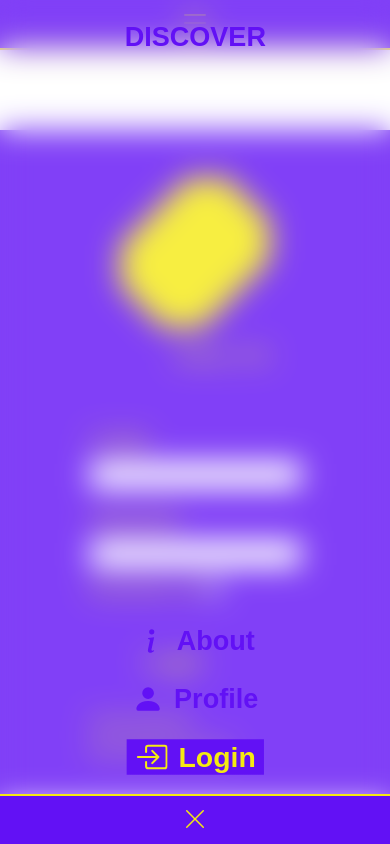
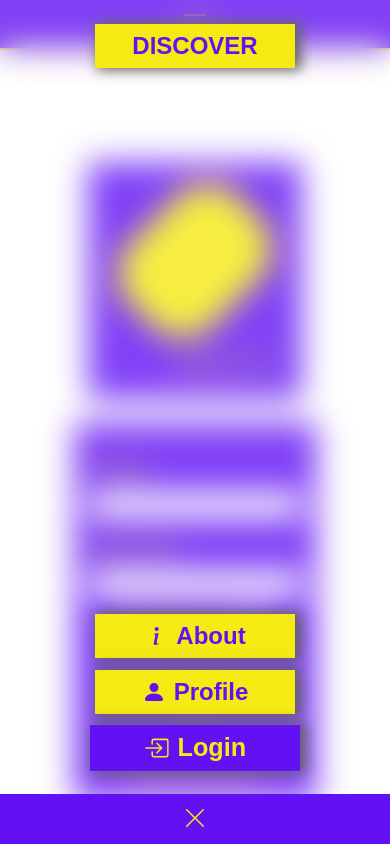
Before and after one commit to SimonXVB/CSS-Shenanigans, a React (Vite) app in the folder Gallery/: page /login in a window 390 px wide. Both pictures are taken after a click on the button 195 px from the left and 25 px from the top of the page. Shown: the top 844 px of the page. Built offline with nearby package versions, Linux system fonts and the light colour scheme; a web font is replaced by a local one.

Commit message:
Gallery -- Touched up styling a bit

```diff
--- a/Gallery/src/Login/login.css
+++ b/Gallery/src/Login/login.css
@@ -111,23 +111,38 @@
 
 @media (max-width: 450px) {
     #form-wrapper {
+        background-color: transparent;
         box-shadow: none;
         margin-inline: 0;
-        width: 100%;
+        padding-inline: 24px;
+    }
+
+    #login-form {
+        align-items: center;
+        background-color: #6211F5;
+        padding: 16px;
     }
 
     #login-right {
         border-left: 0;
         padding-left: 0;
+        background-color: #6211F5;
+        padding: 24px;
+        padding-inline: 32px;
     }
 
     #login-right img {
         height: 150px;
     }
 
+    #login-right p {
+        margin-bottom: 0;
+    }
+
     #form-links {
         margin-top: 24px;
         flex-direction: column;
+        align-items: center;
         gap: 0px;
     }
 }
--- a/Gallery/src/Navbar/Button/button.css
+++ b/Gallery/src/Navbar/Button/button.css
@@ -35,3 +35,14 @@
 a {
     text-decoration: none;
 }
+
+@media (width < 799px) {
+    .navbar-button {
+        font-size: 1.5rem;
+        background-color: #F5EA12;
+        color: #6211F5;
+        padding-block: 8px;
+        width: 100%;
+        box-shadow: 4px 0px 12px 2px #646464;
+    }
+}
--- a/Gallery/src/Navbar/Mobile Navbar/MobileNavbar.tsx
+++ b/Gallery/src/Navbar/Mobile Navbar/MobileNavbar.tsx
@@ -1,4 +1,4 @@
-import { useEffect, useState } from "react"
+import { useRef, useState } from "react"
 import "./mobileNavbar.css"
 import { Button } from "../Button/Button";
 import { NavLink, useLocation } from "react-router";
@@ -11,29 +11,36 @@ interface NavInterface {
 export function MobileNavbar({ active, setActive }: NavInterface) {
     const [open, setOpen] = useState(false);
     const location = useLocation();
+    const navRef = useRef<HTMLElement>(null);
 
     function navClick() {
-        setOpen(false)
+        toggleNavbar(false);
         window.scrollTo(0, 0);
     };
 
-    useEffect(() => {
-        if(open) {
+    function toggleNavbar(isOpen: boolean) {
+        if(isOpen) {
+            setOpen(true);
+
             document.body.style.overflow = "hidden";
         } else {
+            navRef.current!.style.animation = "fade-out 150ms forwards ease-in";
+
+            navRef.current!.onanimationend = () => setOpen(false);
+
             document.body.style.overflow = "scroll";
-        }
-    }, [open]);
+        };
+    };
 
     return (
         <>
-            <button id="navbar-closed-button" onClick={() => setOpen(true)}>
+            <button id="navbar-closed-button" onClick={() => toggleNavbar(true)}>
                 <svg xmlns="http://www.w3.org/2000/svg" width="32" height="32" fill="currentColor" viewBox="0 0 16 16">
                     <path fillRule="evenodd" d="M2.5 12a.5.5 0 0 1 .5-.5h10a.5.5 0 0 1 0 1H3a.5.5 0 0 1-.5-.5m0-4a.5.5 0 0 1 .5-.5h10a.5.5 0 0 1 0 1H3a.5.5 0 0 1-.5-.5m0-4a.5.5 0 0 1 .5-.5h10a.5.5 0 0 1 0 1H3a.5.5 0 0 1-.5-.5"/>
                 </svg>
             </button>
             {open &&
-                <nav id="mobile-navbar-open">
+                <nav ref={navRef} id="mobile-navbar-open">
                     <div id="mobile-navbar-content">
                         <NavLink to={`/discover${location.search}`} onClick={navClick}><Button active={active === "discover"} setActive={() => setActive("discover")} title={"DISCOVER"}/></NavLink>
                         <div id="mobile-navbar-bottom">
@@ -76,7 +83,7 @@ export function MobileNavbar({ active, setActive }: NavInterface) {
                             </NavLink>
                         </div>
                     </div>
-                    <button id="navbar-open-button" onClick={() => setOpen(false)}>
+                    <button id="navbar-open-button" onClick={() => toggleNavbar(false)}>
                         <svg xmlns="http://www.w3.org/2000/svg" width="24" height="24" fill="currentColor" viewBox="0 0 16 16">
                             <path d="M2.146 2.854a.5.5 0 1 1 .708-.708L8 7.293l5.146-5.147a.5.5 0 0 1 .708.708L8.707 8l5.147 5.146a.5.5 0 0 1-.708.708L8 8.707l-5.146 5.147a.5.5 0 0 1-.708-.708L7.293 8z"/>
                         </svg>
--- a/Gallery/src/Navbar/Mobile Navbar/mobileNavbar.css
+++ b/Gallery/src/Navbar/Mobile Navbar/mobileNavbar.css
@@ -21,7 +21,8 @@
     border: 0;
     color: #F5E911;
     background-color: rgba(255, 255, 255, 0.2);
-    backdrop-filter: blur(15px);
+    backdrop-filter: blur(16px);
+    animation: fade-in 150ms forwards ease-in;
 }
 
 #navbar-open-button {
@@ -29,7 +30,6 @@
     border: 0;
     color: #F5E911;
     background-color: #6211F5;
-    border-top: 2px solid #F5E911;
     cursor: pointer;
 }
 
@@ -42,15 +42,12 @@
     padding-block: 24px;
 }
 
-#mobile-navbar-content a {
-    scale: 130%;
-}
-
 #mobile-navbar-bottom {
     display: flex;
     flex-direction: column;
-    align-items: center;
-    gap: 32px;
+    gap: 12px;
+    max-width: 200px;
+    width: 100%;
 }
 
 @media (width > 799px) {
@@ -58,3 +55,25 @@
         display: none;
     }
 }
+
+@media (width < 799px) {
+    #mobile-navbar-content {
+        max-width: 200px;
+        width: 100%;
+        margin-inline: auto;
+    }
+
+    #mobile-navbar-content > a {
+        width: 100%;
+    }
+}
+
+@keyframes fade-in {
+    from{opacity: 0;}
+    to{opacity: 1;}
+}
+
+@keyframes fade-out {
+    from{opacity: 1;}
+    to{opacity: 0;}
+}
```
